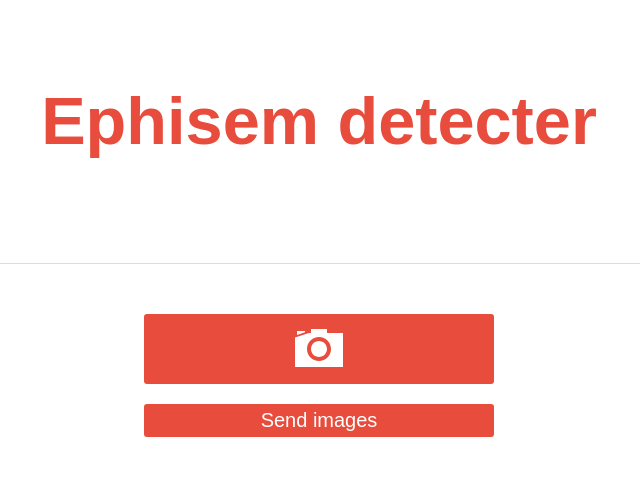
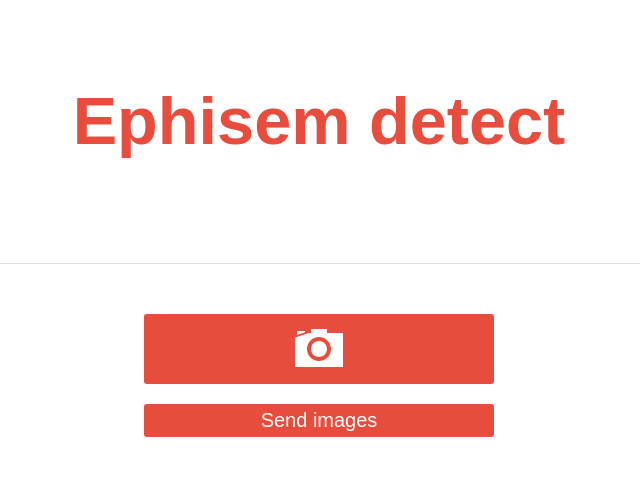
Before and after one commit to Plankiton/EphisemDetect, a Flask app: page / in a window 1280 px wide. Shown: the top 487 px of the page, without its empty margins (321-961 px from the left). Run offline with Flask 2, Linux system fonts and the light colour scheme; parts of the project's set-up code (start-up, migrations or seed data) failed here and were passed over.

Commit message:
fixing a bug of UX

```diff
--- a/templates/index.html
+++ b/templates/index.html
@@ -8,7 +8,7 @@
     </head>
     <body>
         <div id="header" class="name">
-            <h1>Ephisem detecter</h1>
+            <h1>Ephisem detect</h1>
         </div>
 
         <section>
@@ -38,6 +38,8 @@
         <script charset="utf-8">
             function set_back() {
                 let imgs = document.getElementById('selected_images');
+                imgs.innerHTML = '';
+
                 let input = document.getElementById('image');
                 let img_form = document.getElementById('image_form');
                 for (const file of input.files){
```
